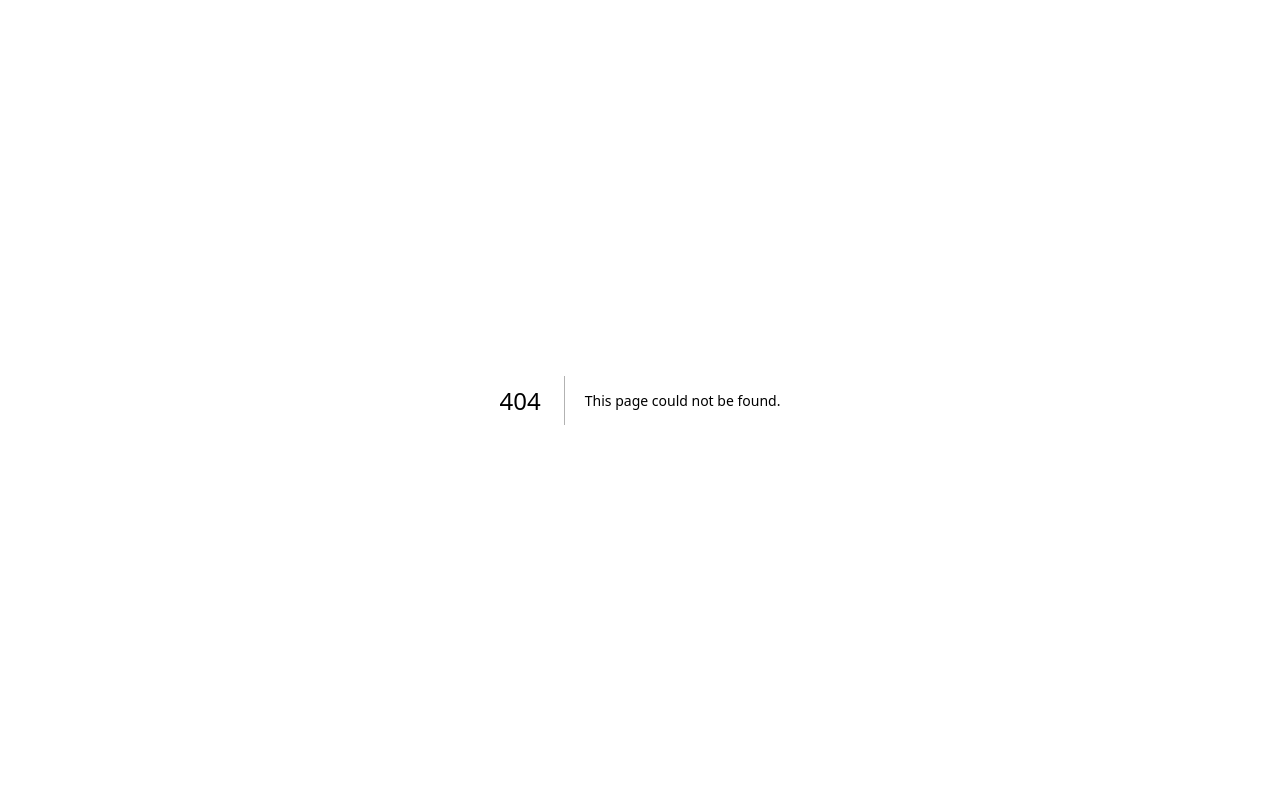
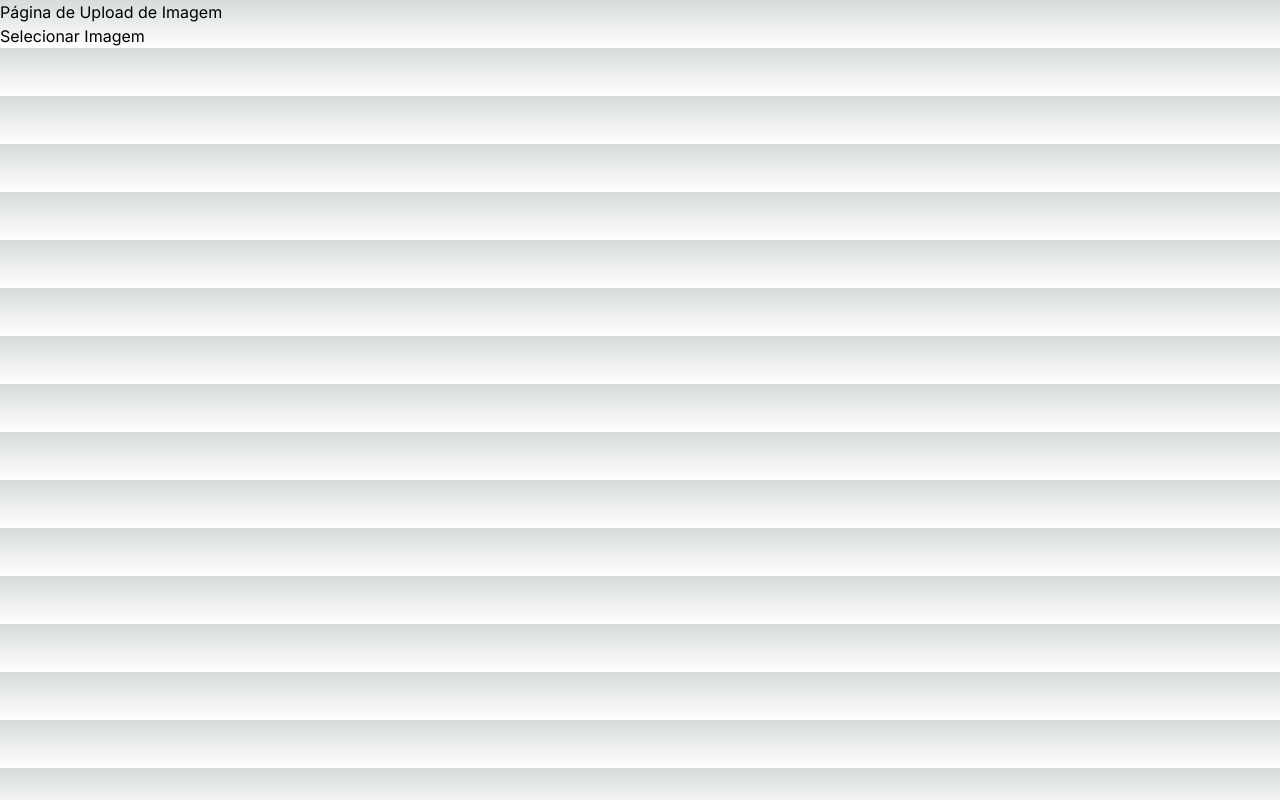
Before and after one commit to testeste32/teste, a Next.js app: page /upload in a window 1280 px wide. Before the commit this address had no page. Built offline with nearby package versions, Linux system fonts and the light colour scheme.

Commit message:
Adiciona página de upload e atualiza dependências (next)

```diff
--- /dev/null
+++ b/app/upload/page.js
@@ -0,0 +1,11 @@
+import React from 'react';
+
+export default function UploadPage() {
+  return (
+    <div>
+      <h1>Página de Upload de Imagem</h1>
+      <button>Selecionar Imagem</button>
+      {/* Aqui você adicionará a lógica para o upload */}
+    </div>
+  );
+}
--- a/package.json
+++ b/package.json
@@ -12,7 +12,7 @@
     "@tensorflow-models/coco-ssd": "^2.2.3",
     "@tensorflow/tfjs": "^4.17.0",
     "lodash": "^4.17.21",
-    "next": "14.1.3",
+    "next": "^14.2.28",
     "react": "^18",
     "react-dom": "^18",
     "react-webcam": "^7.2.0"
```
Also changed, not shown: 1 other file (tests, documents, lock files or other folders).
